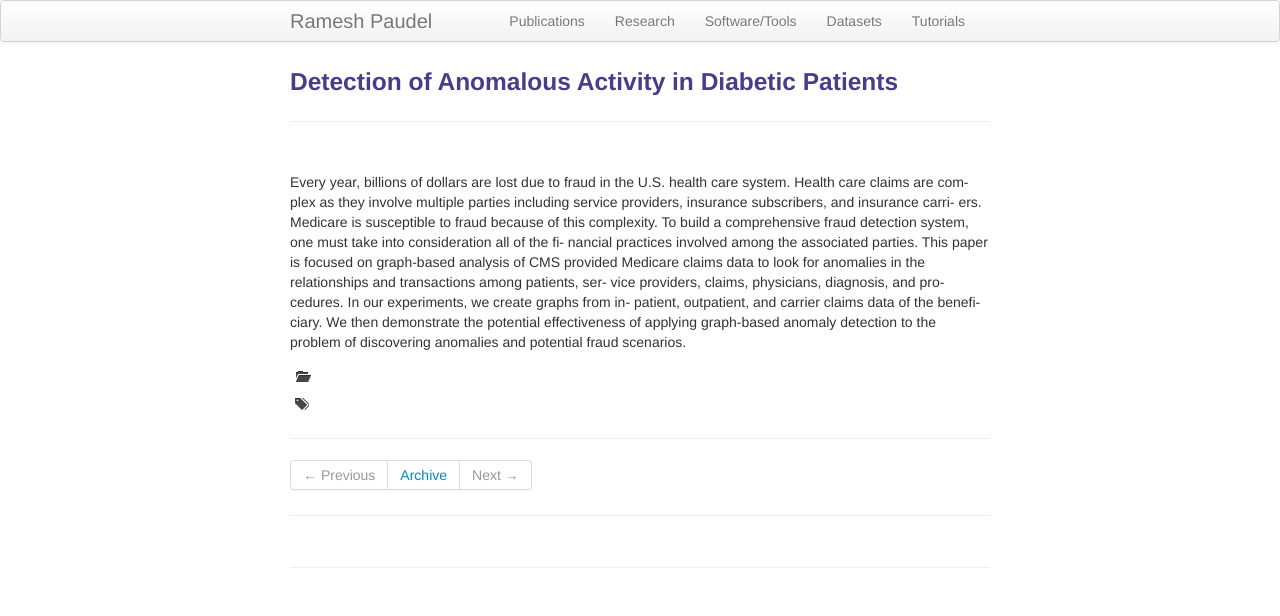
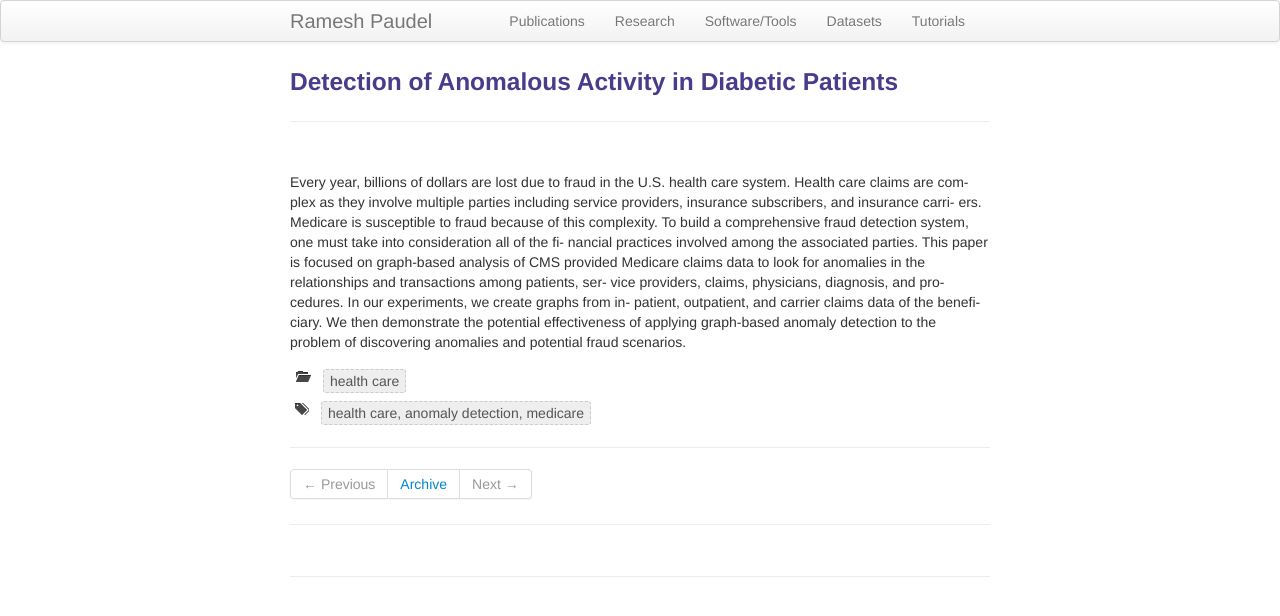
Before and after one commit to rpaudel42/rpaudel42.github.io, a Jekyll site: the page built from pages/medicare.md, in a window 1280 px wide. Shown: the top 616 px of the page. Built offline with Jekyll 4.4.1, drawn with Linux system fonts in a browser that asks for light colours.

Commit message:
Update medicare.md

```diff
--- a/pages/medicare.md
+++ b/pages/medicare.md
@@ -1,6 +1,8 @@
 ---
 layout: post
 title: Detection of Anomalous Activity in Diabetic Patients
+tags: health care, anomaly detection, medicare
+categories: health care
 description: Ramesh Paudel; Detection of Anomalous Activity in Diabetic Patients
 ---
 
```
